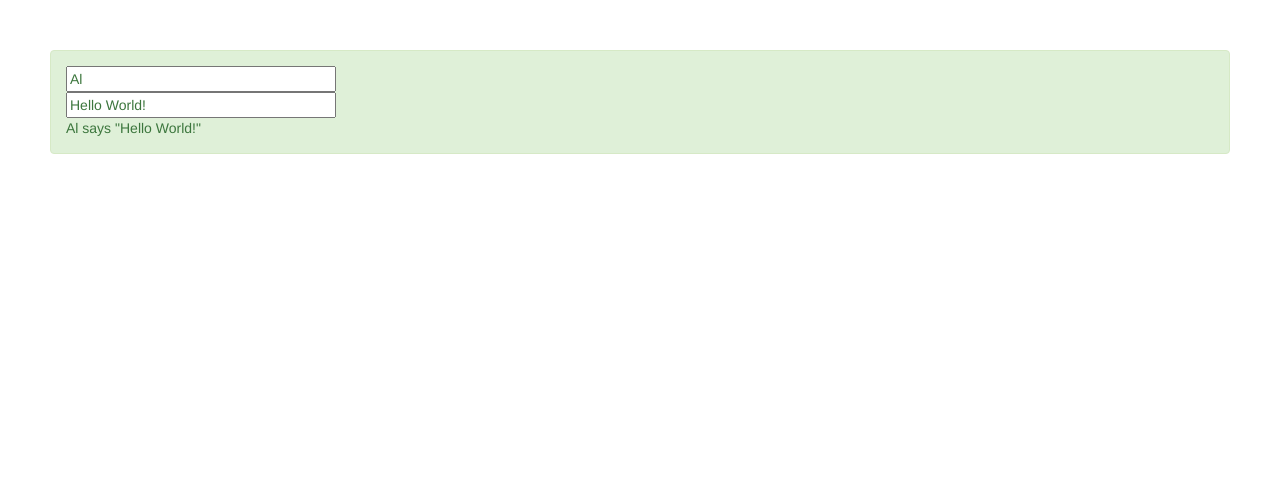
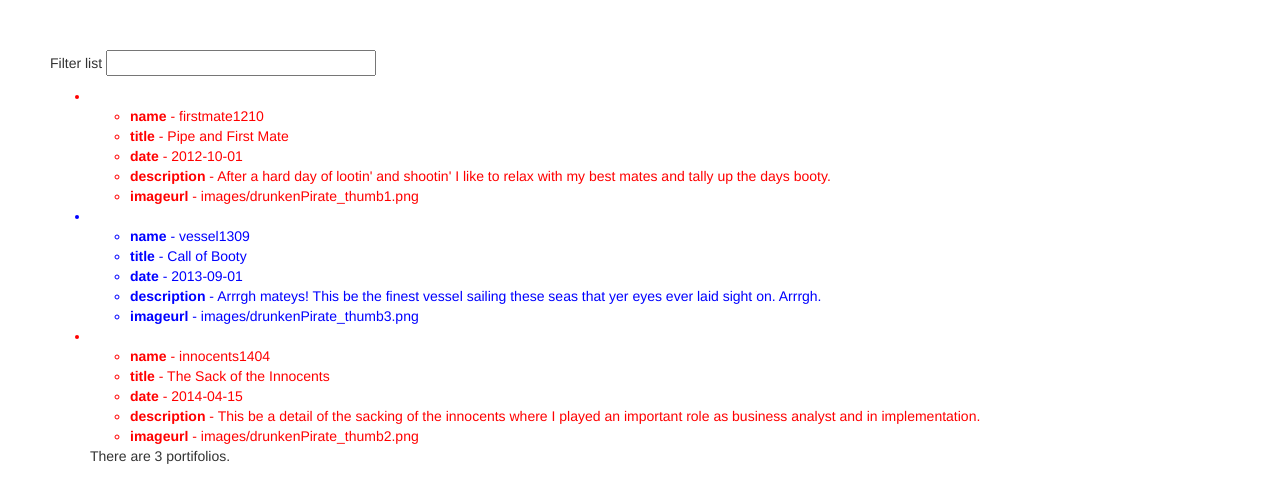
Before and after one commit to auad/class4, a plain HTML site: page other/Angular/start.html in a window 1280 px wide. Drawn offline with nearby package versions, Linux system fonts and the light colour scheme.

Commit message:
Angular changes

```diff
--- a/other/Angular/start.html
+++ b/other/Angular/start.html
@@ -2,16 +2,37 @@
 <head>
 <link rel="stylesheet" type="text/css" href="bootstrap-sass-3.3.5/assets/css/_bootstrap.css">
 <script src="https://code.angularjs.org/1.3.0-rc.1/angular.min.js"></script>
+<style type="text/css">
+	.even {color: #f00;}
+	.odd {color: #00f;}
+</style>
 </head>
 
-<body style="padding: 50px" ng-init="greeting = {greeter: 'Al', message: 'Hello World!'}">
-  <div class="alert alert-success">
+<body style="padding: 50px">
 
-    <input ng-model="greeting.greeter" size="30"/><br/>
-    <input ng-model="greeting.message" size="30"/><br/>
+<p> Filter list <input ng-model="searchFor" size="30">
 
-     {{ greeting.greeter }} says "{{ greeting.message }}"
-  </div>
+<div ng-init="portfolios = [
+    {name: 'vessel1309', title: 'Call of Booty', date: '2013-09-01', description: 'Arrrgh mateys! This be the finest vessel sailing these seas that yer eyes ever laid sight on. Arrrgh.', imageurl: 'images/drunkenPirate_thumb3.png' },
+    {name: 'innocents1404', title: 'The Sack of the Innocents', date: '2014-04-15', description: 'This be a detail of the sacking of the innocents where I played an important role as business analyst and in implementation.', imageurl: 'images/drunkenPirate_thumb2.png' },
+    {name: 'firstmate1210', title: 'Pipe and First Mate', date: '2012-10-01', description: 'After a hard day of lootin\' and shootin\' I like to relax with my best mates and tally up the days booty.', imageurl: 'images/drunkenPirate_thumb1.png' }
+    ]"
+>
+
+<ul>
+  <li ng-repeat = "portfolio in portfolios | filter:searchFor | orderBy:'date'" ng-class="{even: $even, odd: $odd}">
+  	<ul>
+	  	<li ng-repeat="(key, value) in portfolio">
+	  		<strong>{{ key }}</strong> - {{ value }}
+
+	  	</li>
+  	</ul>
+
+  <!-- {{ $index }} - {{ portfolio.title }} {{portfolio.date}} -->
+  </li>
+<p>There are {{portfolios.length}} portifolios.</p>
+
+</ul>
 </body>
 
 </html>
```
